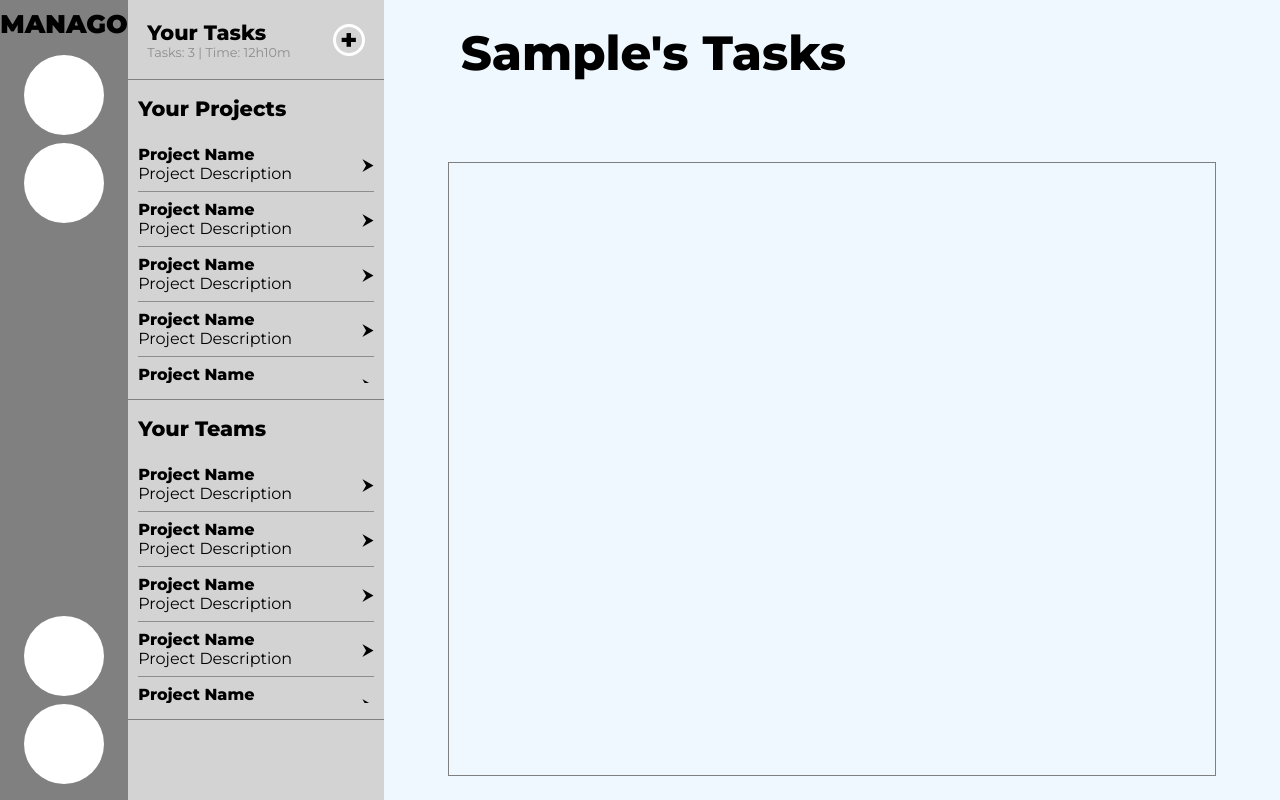
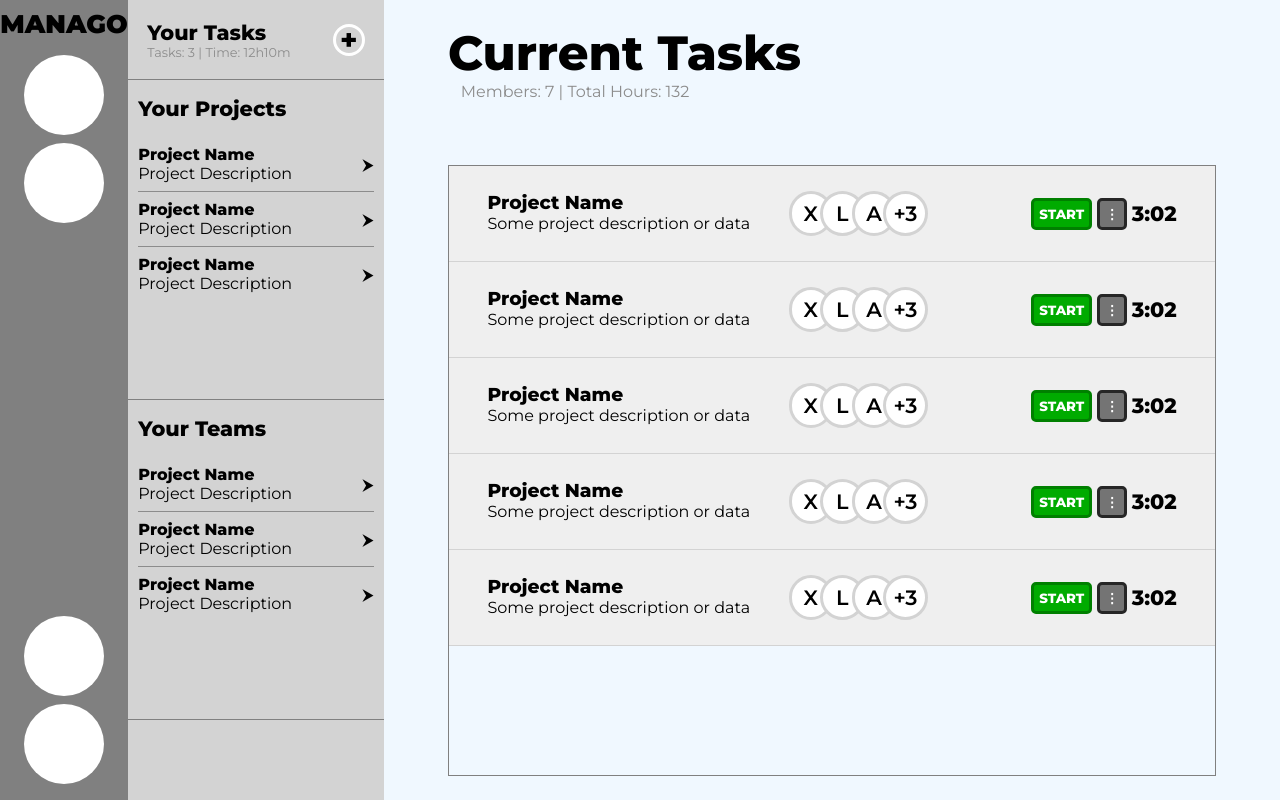
Before and after one commit to xaviervide/manago, a React (Create React App) app in the folder client/: page /dashboard in a window 1280 px wide. Built offline with nearby package versions, Linux system fonts and the light colour scheme; sample sign-in values are in the browser's storage.

Commit message:
FEAT!: react components restructure done

```diff
--- a/client/src/components2/currentTasks/currentTasks.css
+++ b/client/src/components2/currentTasks/currentTasks.css
@@ -0,0 +1,11 @@
+.currenttasks-container {
+  box-sizing: border-box;
+  margin-top: 8vh;
+  flex: 1;
+  width: 100%;
+  border: 1px solid gray ;
+}
+
+.currenttasks-container::-webkit-scrollbar {
+  display: none;
+}
--- a/client/src/components2/currentTasks/currentTasks.tsx
+++ b/client/src/components2/currentTasks/currentTasks.tsx
@@ -1,9 +1,14 @@
+import TaskCard from '../taskCard/taskCard';
 import './currentTasks.css';
 
 function CurrentTasks () {
   return (
     <div className="currenttasks-container">
-
+      <TaskCard></TaskCard>
+      <TaskCard></TaskCard>
+      <TaskCard></TaskCard>
+      <TaskCard></TaskCard>
+      <TaskCard></TaskCard>
     </div>
   );
 }
--- a/client/src/components2/dashboard/dashboard.tsx
+++ b/client/src/components2/dashboard/dashboard.tsx
@@ -34,7 +34,7 @@ function Dashboard () {
       <Sidebar toggleWorkspace={toggleWorkspace}></Sidebar>
       {/* {isWorkspaceShowing && } */}
       <Workspaces></Workspaces>
-      <MainView title={activeWorkspace}></MainView>
+      <MainView></MainView>
     </div>
   );
 }
--- a/client/src/components2/mainView/mainView.css
+++ b/client/src/components2/mainView/mainView.css
@@ -8,19 +8,6 @@
   overflow-y: scroll;
 }
 
-.mainview-title-container h2 {
-  font-size: 3rem;
-  margin-left: 1vw;
-}
-
-.mainview-project-container {
-  box-sizing: border-box;
-  margin-top: 10vh;
-  flex: 1;
-  width: 100%;
-  border: 1px solid gray ;
-}
-
 .mainview-container::-webkit-scrollbar {
   display: none;
 }
--- a/client/src/components2/mainView/mainView.tsx
+++ b/client/src/components2/mainView/mainView.tsx
@@ -1,27 +1,16 @@
-// import ProjectCard from '../projectCard/projectCard';
+import CurrentTasks from '../currentTasks/currentTasks';
+import WsLabel from '../wsLabel/wsLabel';
 import './mainView.css';
 
 interface MainViewProps {
-  title: string
+  title: string,
 }
 
-function MainView ({title} : MainViewProps) {
+function MainView () {
   return (
     <div className="mainview-container">
-      <div className="mainview-title-container">
-        <h2>{title}'s Tasks</h2>
-      </div>
-      <div className="mainview-project-container">
-        {/* <ProjectCard></ProjectCard>
-        <ProjectCard></ProjectCard>
-        <ProjectCard></ProjectCard>
-        <ProjectCard></ProjectCard>
-        <ProjectCard></ProjectCard>
-        <ProjectCard></ProjectCard>
-        <ProjectCard></ProjectCard>
-        <ProjectCard></ProjectCard>
-        <ProjectCard></ProjectCard> */}
-      </div>
+      <WsLabel></WsLabel>
+      <CurrentTasks></CurrentTasks>
     </div>
   );
 }
--- a/client/src/components2/taskCard/taskCard.css
+++ b/client/src/components2/taskCard/taskCard.css
@@ -0,0 +1,68 @@
+.taskcard-container {
+  display: flex;
+  align-items: center;
+  justify-content: space-between;
+  box-sizing: border-box;
+  padding: 0 3vw;
+  height: 12vh;
+  background-color: rgb(239, 239, 239);
+  border-bottom: 1px solid lightgray;
+}
+
+.taskcard-info-container {
+  display: flex;
+  gap: 4vw;
+}
+
+.taskcard-members-container {
+  display: flex;
+}
+
+.taskcard-members-container div{
+  width: 3vw;
+  height: 3vw;
+  border-radius: 100%;
+  background-color: white;
+  border: 3px solid lightgray;
+  margin-left: -1vw;
+  display: flex;
+  align-items: center;
+  justify-content: center;
+  font-weight: 600;
+  font-size: 1.3rem;
+}
+
+.taskcard-timer-container {
+  display: flex;
+  align-items: center;
+  font-size: 1.3rem;
+  gap: 5px;
+}
+
+.taskcard-timer-container p {
+  font-weight: 700;
+}
+
+.taskcard-timer-container button {
+  box-sizing: border-box;
+  padding: 5px;
+  font-weight: 700;
+}
+
+.timer-button {
+  border: 3px solid green;
+  background-color: rgb(0, 171, 0);
+  border-radius: 5px;
+  color: white ;
+}
+
+.task-opts-button {
+  border: 3px solid rgb(38, 38, 38);
+  background-color: rgb(116, 116, 116);
+  border-radius: 5px;
+  color: white ;
+}
+
+.taskcard-timer-container button:hover {
+  cursor: pointer;
+}
--- a/client/src/components2/taskCard/taskCard.tsx
+++ b/client/src/components2/taskCard/taskCard.tsx
@@ -3,7 +3,23 @@ import './taskCard.css';
 function TaskCard () {
   return (
     <div className="taskcard-container">
-
+      <div className="taskcard-info-container">
+        <div className="taskcard-info">
+          <h3>Project Name</h3>
+          <p>Some project description or data</p>
+        </div>
+        <div className="taskcard-members-container">
+          <div>X</div>
+          <div>L</div>
+          <div>A</div>
+          <div>+3</div>
+        </div>
+      </div>
+      <div className="taskcard-timer-container">
+        <button className="timer-button">START</button>
+        <button className="task-opts-button">&#8942;</button>
+        <p>3:02</p>
+      </div>
     </div>
   );
 }
--- a/client/src/components2/userCollection/userCollection.tsx
+++ b/client/src/components2/userCollection/userCollection.tsx
@@ -3,6 +3,8 @@ import './userCollection.css';
 
 interface UserCollectionProps {
   isProjects: boolean,
+  // collectionProjects: object [],
+  // changeActiveWS: () => void
 }
 
 function UserCollection ({isProjects} : UserCollectionProps) {
@@ -15,9 +17,6 @@ function UserCollection ({isProjects} : UserCollectionProps) {
       <WsCard></WsCard>
       <WsCard></WsCard>
       <WsCard></WsCard>
-      <WsCard></WsCard>
-      <WsCard></WsCard>
-      <WsCard></WsCard>
       </div>
     </div>
   );
--- a/client/src/components2/wsLabel/wsLabel.css
+++ b/client/src/components2/wsLabel/wsLabel.css
@@ -0,0 +1,13 @@
+.wslabel-container {
+  display: flex;
+}
+
+.wslabel-info h2{
+  font-size: 3rem;
+}
+
+.wslabel-info p {
+  box-sizing: border-box;
+  padding-left: 1vw;
+  color: rgb(140, 140, 140);
+}
--- a/client/src/components2/wsLabel/wsLabel.tsx
+++ b/client/src/components2/wsLabel/wsLabel.tsx
@@ -1,9 +1,18 @@
 import './wsLabel.css';
+
+interface WsLabelProps {
+  wsName: string,
+  numOfMembers: number,
+  totalHours: number
+}
 
 function WsLabel () {
   return (
     <div className="wslabel-container">
-
+      <div className="wslabel-info">
+        <h2>Current Tasks</h2>
+        <p>Members: 7 | Total Hours: 132</p>
+      </div>
     </div>
   );
 }
```
